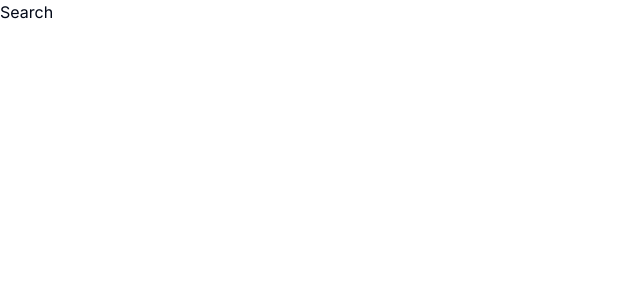
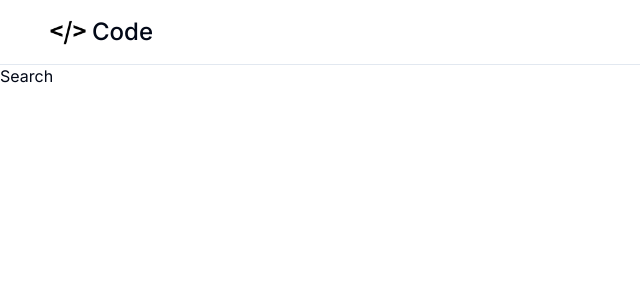
Before and after one commit to gtaiyou24/productcode.dev, a Next.js app in the folder frontend/: page /search in a window 1280 px wide. Shown: the top 300 px of the page, without its empty margins (0-640 px from the left). Built offline with nearby package versions, Linux system fonts and the light colour scheme.

Commit message:
feat: frontend/components/layout

```diff
--- /dev/null
+++ b/frontend/src/app/(service)/layout.tsx
@@ -0,0 +1,14 @@
+import Navbar from "@/components/layout/navbar";
+
+export default function Layout({ children }: { children: React.ReactNode; }) {
+    return (
+        <>
+            <Navbar />
+            <div className="pt-16">
+                <div className="w-full">
+                    {children}
+                </div>
+            </div>
+        </>
+    );
+}
--- a/frontend/src/app/layout.tsx
+++ b/frontend/src/app/layout.tsx
@@ -4,12 +4,29 @@ import "./globals.css";
 import {clsx} from "clsx";
 import Providers from "@/components/provider";
 import {Toaster} from "@/components/ui/toaster";
+import {APP_NAME, BASE_URL, X_CREATOR} from "@/constants";
 
 const inter = Inter({ subsets: ["latin"] });
 
 export const metadata: Metadata = {
-  title: "Code | エンジニアのためのコード共有サービス",
+  metadataBase: new URL(BASE_URL),
+  title: {
+      default: `${APP_NAME} | エンジニアのためのコード共有サービス`,
+      template: `%s | ${APP_NAME}`
+  },
   description: "Codeは構築済みアプリ、APIを共有するサービスです。Codeに共有されているコードを使ってアプリ開発、プログラミング勉強をスタートさせましょう。",
+  robots: {
+    follow: true,
+    index: true
+  },
+  ...(X_CREATOR &&
+      BASE_URL && {
+      twitter: {
+        card: 'summary_large_image',
+        creator: X_CREATOR,
+        site: BASE_URL
+      }
+  }),
   icons: {
     apple: [
         {
@@ -46,7 +63,7 @@ export default function RootLayout({
   children: React.ReactNode;
 }>) {
   return (
-    <html lang="ja">
+    <html lang="ja" suppressHydrationWarning>
       <head>
         <meta httpEquiv="content-language" content="ja" />
         <meta name="google" content="notranslate" />
--- /dev/null
+++ b/frontend/src/components/layout/footer.tsx
@@ -0,0 +1,6 @@
+
+export default function Footer() {
+    return (
+        <div>fa</div>
+    );
+}
--- /dev/null
+++ b/frontend/src/components/layout/navbar/index.tsx
@@ -0,0 +1,45 @@
+import Link from "next/link";
+import {clsx} from "clsx";
+import Logo from "@/components/layout/navbar/logo";
+import {APP_NAME} from "@/constants";
+
+
+export default function Navbar() {
+    return (
+        <div className="fixed top-0 left-0 right-0 supports-backdrop-blur:bg-background/60 border-b bg-background/95 dark:bg-background/5 backdrop-blur z-20">
+            <nav className="h-16 flex items-center justify-between px-4 lg:px-12">
+                <div className="hidden lg:flex lg:gap-10 lg:items-center">
+                    <Link href="/" className="flex gap-1 items-center">
+                        <Logo width={40} height={40} />
+                        <span className="font-medium text-lg md:text-2xl">{APP_NAME}</span>
+                    </Link>
+                </div>
+
+                <div className={clsx("flex items-center gap-2 lg:hidden")}>
+                    {/*<MobileSidebar />*/}
+                    <Link href="/" className="flex items-center">
+                        <Logo width={35} height={35} />
+                        <span className="font-medium text-lg md:text-2xl">{APP_NAME}</span>
+                    </Link>
+                </div>
+
+                <div className="hidden justify-center lg:flex lg:w-1/2 lg:gap-2">
+                    {/*<Suspense fallback={<SearchSkeleton />}>*/}
+                    {/*    <Supermarket />*/}
+                    {/*    <Search />*/}
+                    {/*</Suspense>*/}
+                </div>
+
+                <div className="flex justify-end lg:gap-4 items-center">
+                    {/*<UserNav className={"hidden lg:flex"} />*/}
+                    {/*<HouseholdNav />*/}
+                    {/*<div className="lg:w-1/3">*/}
+                    {/*    <Suspense fallback={<OpenCart />}>*/}
+                    {/*        <Cart />*/}
+                    {/*    </Suspense>*/}
+                    {/*</div>*/}
+                </div>
+            </nav>
+        </div>
+    );
+}
--- /dev/null
+++ b/frontend/src/components/layout/navbar/logo.tsx
@@ -0,0 +1,12 @@
+import {APP_NAME} from "@/constants";
+import Image from "next/image";
+
+
+export default function Logo({ width, height }: { width: number; height: number; }) {
+    return (
+        <>
+            <Image src='/logo-dark.png' className={"hidden light:block"} alt={APP_NAME} width={width} height={height} />
+            <Image src='/logo-light.png' className={"block dark:hidden"} alt={APP_NAME} width={width} height={height} />
+        </>
+    );
+}
--- /dev/null
+++ b/frontend/src/constants/index.ts
@@ -0,0 +1,7 @@
+export const BASE_URL = process.env.NODE_ENV === "production"
+    ? process.env.NEXT_PUBLIC_VERCEL_URL ?? 'https://thecode.dev'
+    : 'http://localhost:3000';
+
+export const APP_NAME = 'Code';
+
+export const X_CREATOR = '@tm_taiyo';
```
Also changed, not shown: frontend/src/components/provider/theme/theme-toggle.tsx (+4 -3 lines), frontend/public/logo-dark.png (added), frontend/public/logo-light.png (added), frontend/src/app/(service)/codes/[id]/page.tsx (renamed from frontend/src/app/codes/[id]/page.tsx), frontend/src/app/(service)/page.tsx (renamed from frontend/src/app/page.tsx), frontend/src/app/(service)/search/page.tsx (renamed from frontend/src/app/search/page.tsx).
